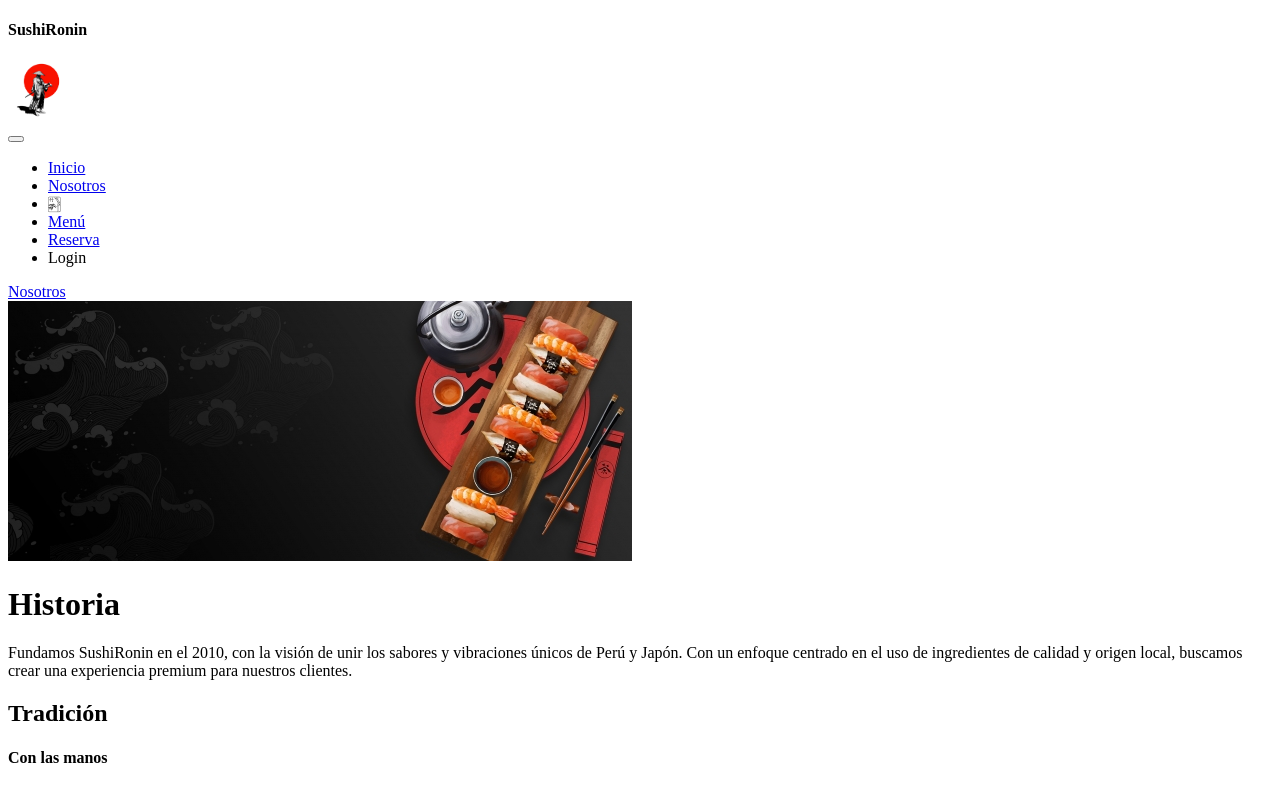
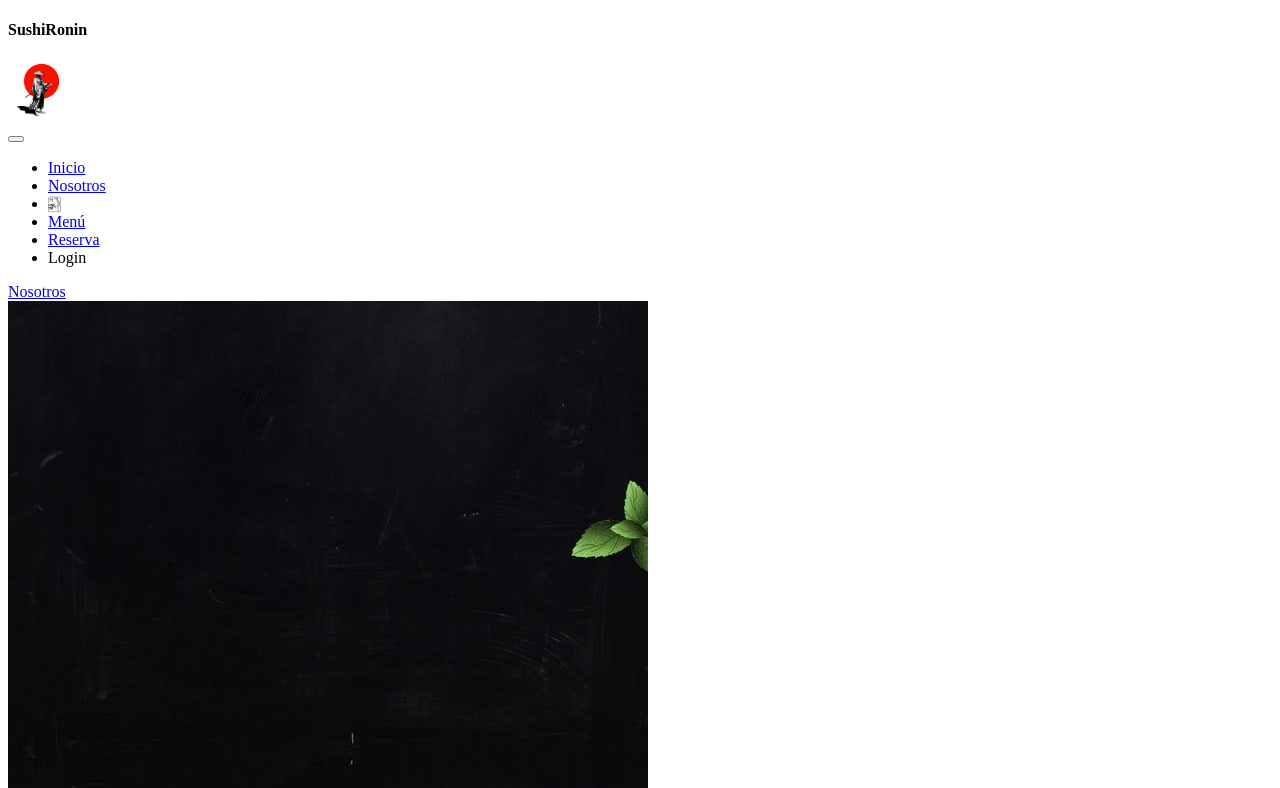
Before and after one commit to swamplord00/proyecto_4_, a React (Vite) app: page /UsPage in a window 1280 px wide. Shown: the top 788 px of the page. Built offline with nearby package versions, Linux system fonts and the light colour scheme.

Commit message:
ccs query uspage

```diff
--- a/src/pages/UsPage.jsx
+++ b/src/pages/UsPage/index.jsx
@@ -1,4 +1,5 @@
 import React from "react";
+import './style/index.css'
 
 export const UsPage = () => {
   return (
@@ -14,13 +15,13 @@ export const UsPage = () => {
             </a>
           </header>
 
-          <div className=" card container d-flex flex-wrap mb-4 bg-body-tertiary rounded-3 p-1">
-            <img src="/images/bg.jpg" className="card-img " alt="bg sushi" />
+          <div className=" card container d-flex flex-wrap mb-4 bg-body-tertiary rounded-3 p-1 mh-25">
+            <img src="/images/historia.jpeg" className="card-img mh-50 img-fluid object-fit-cover" alt="bg sushi" />
             <div className="card-img-overlay py-5">
-              <h1 className=" fw-bold  text-light p-1 ">
+              <h1 className=" fw-bold  text-light p-1 md-fs-25 selector-card selector-card-h1">
                 Historia
               </h1>
-              <p className=" card-text col-md-8 fs-6 text-light">
+              <p className=" card-text col-md-8 fs-25 text-light md-fs-25 selector-card">
                 Fundamos SushiRonin en el 2010, con la visión de unir los
                 sabores y vibraciones únicos de Perú y Japón. Con un enfoque
                 centrado en el uso de ingredientes de calidad y origen local,
--- /dev/null
+++ b/src/pages/UsPage/style/index.css
@@ -0,0 +1,36 @@
+@media (min-width: 468px) {
+    .selector-card {
+      padding: calc(1.325rem + 0.9vw);
+      font-size: 1.2rem; /* 1.125rem is small enough, so RFS won't rescale this */
+    }
+    .selector-card-h1{
+        padding-left: calc(2rem + 0.5vw);
+    }
+  }
+  @media (min-width: 768px) {
+    .selector-card {
+      padding: calc(1.325rem + 0.9vw);
+      font-size: 1.5rem; /* 1.125rem is small enough, so RFS won't rescale this */
+    }
+    .selector-card-h1{
+        padding: calc(1.5rem + 0.9vw);
+    }
+  }
+  @media (min-width: 1024px) {
+    .selector-card {
+      padding: calc(1.325rem + 0.9vw);
+      font-size: 2rem; /* 1.125rem is small enough, so RFS won't rescale this */
+    }
+    .selector-card-h1{
+        padding: calc(1.5rem + 0.9vw);
+    }
+  }
+  @media (min-width: 1200px) {
+    .selector-card {
+      padding: calc(1.325rem + 0.9vw);
+      font-size: 3rem; /* 1.125rem is small enough, so RFS won't rescale this */
+    }
+    .selector-card-h1{
+        padding: calc(1.5rem + 0.9vw);
+    }
+  }
```
Also changed, not shown: public/images/historia.jpeg (added).
